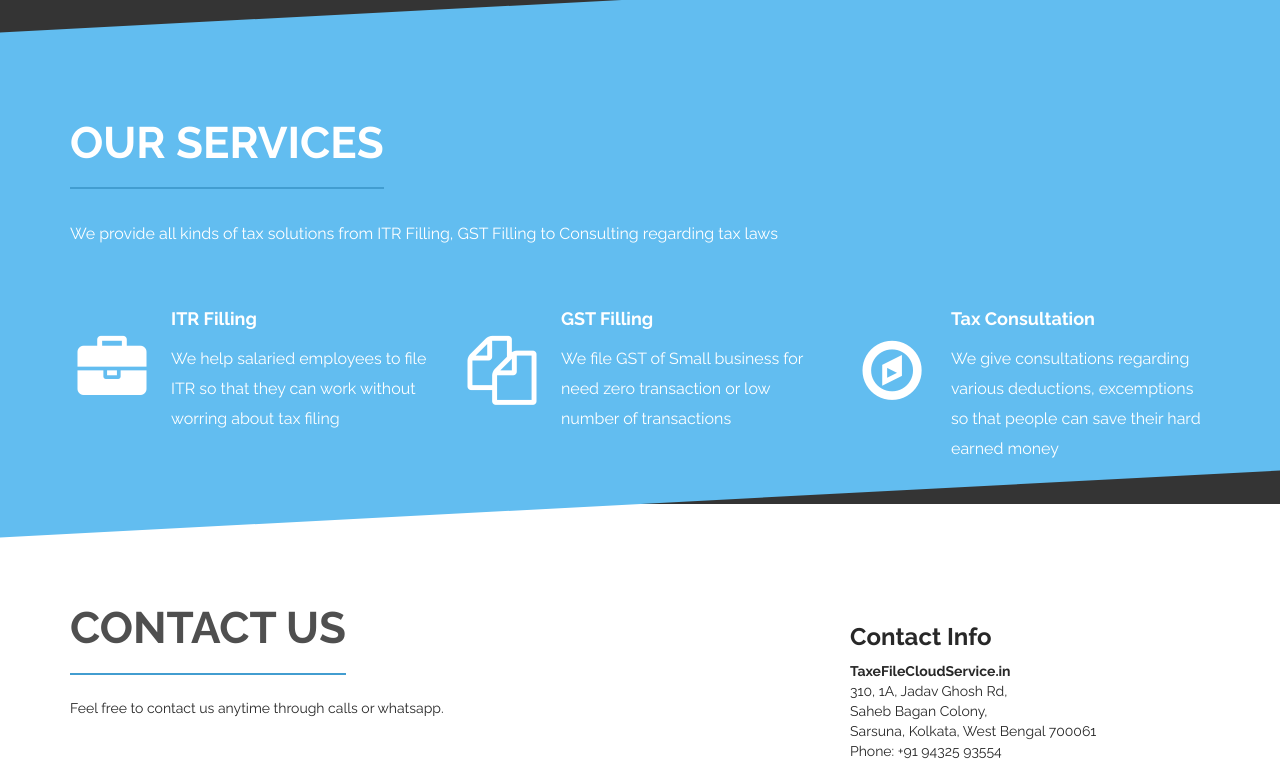
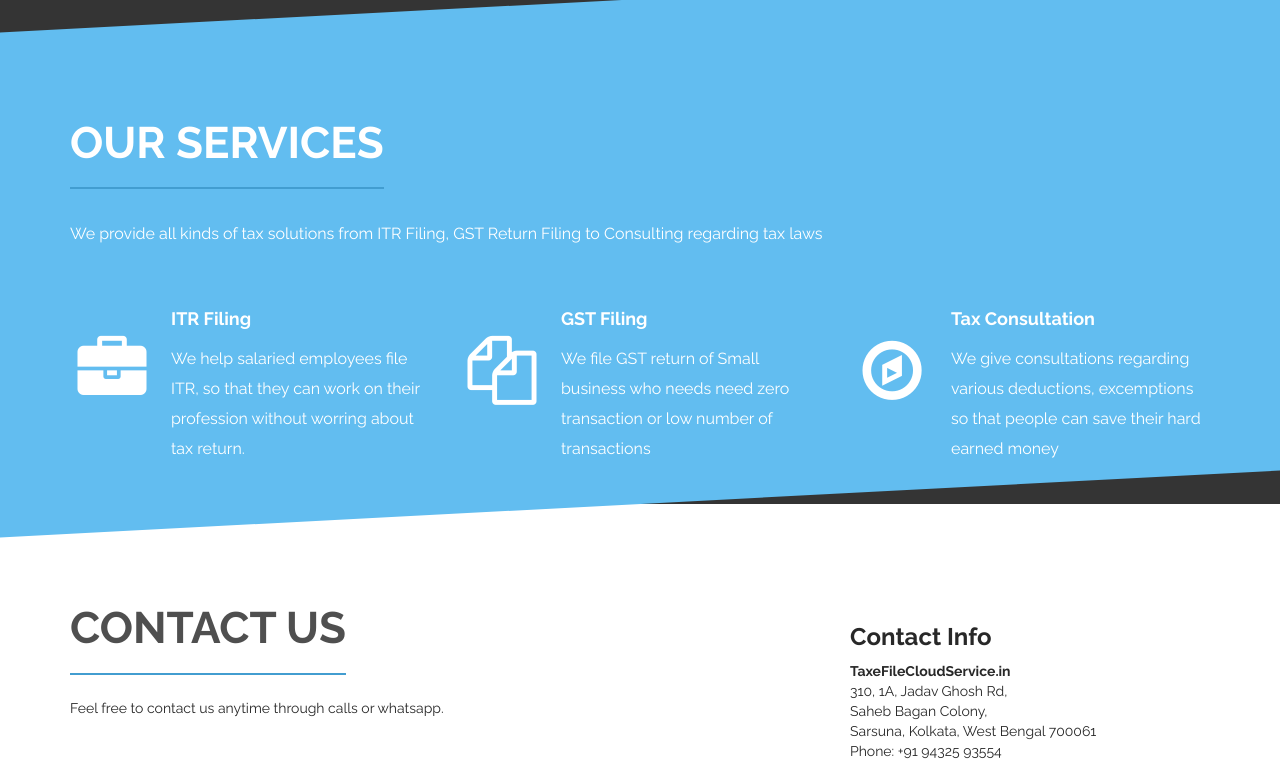
Before and after one commit to legndery/acc-template, a plain HTML site: page index.html in a window 1280 px wide. Shown: the part 751-1529 px from the top of the page. Drawn offline with Linux system fonts and the light colour scheme; grey boxes are pictures that could not be loaded.

Commit message:
grammar fix

```diff
--- a/index.html
+++ b/index.html
@@ -64,7 +64,7 @@
 
             <div class="section-header">
                 <h2 class="section-title wow fadeInDown">Our Services</h2>
-                <p class="wow fadeInDown">We provide all kinds of tax solutions from ITR Filling, GST Filling to Consulting regarding tax laws</p>
+                <p class="wow fadeInDown">We provide all kinds of tax solutions from ITR Filing, GST Return Filing to Consulting regarding tax laws</p>
             </div>
 
             <div class="row">
@@ -75,8 +75,8 @@
                                 <i class="fa fa-briefcase"></i>
                             </div>
                             <div class="media-body">
-                                <h4 class="media-heading">ITR Filling</h4>
-                                <p>We help salaried employees to file ITR so that they can work without worring about tax filing</p>
+                                <h4 class="media-heading">ITR Filing</h4>
+                                <p>We help salaried employees file ITR, so that they can work on their profession without worring about tax return.</p>
                             </div>
                         </div>
                     </div><!--/.col-md-4-->
@@ -87,8 +87,8 @@
                                 <i class="fa fa-files-o"></i>
                             </div>
                             <div class="media-body">
-                                <h4 class="media-heading">GST Filling</h4>
-                                <p>We file GST of Small business for need zero transaction or low number of transactions</p>
+                                <h4 class="media-heading">GST Filing</h4>
+                                <p>We file GST return of Small business who needs need zero transaction or low number of transactions</p>
                             </div>
                         </div>
                     </div><!--/.col-md-4-->
```
